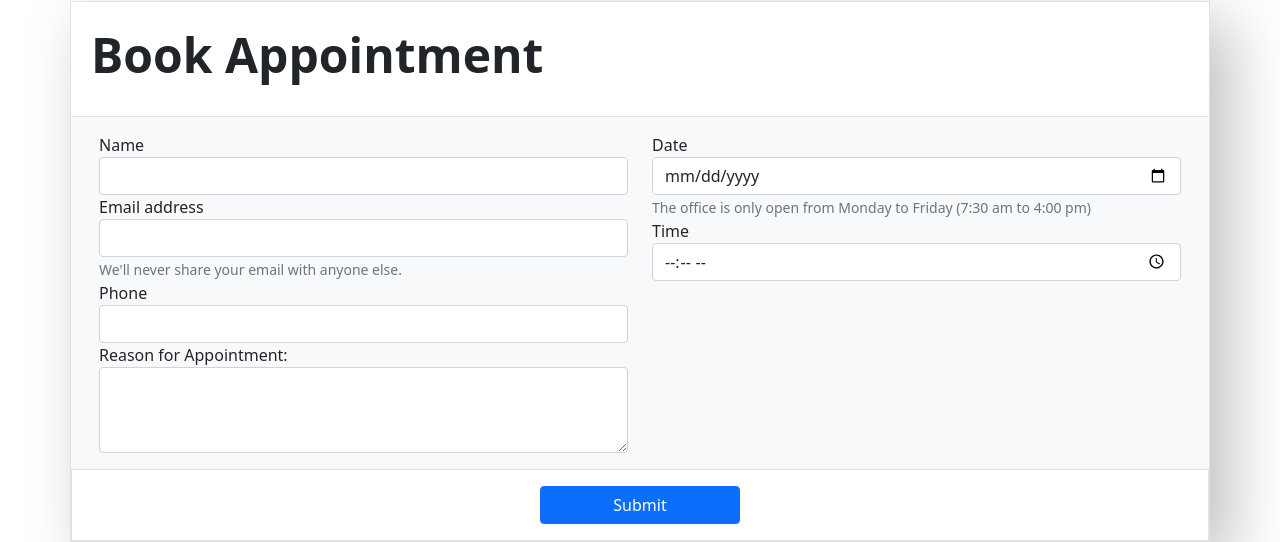
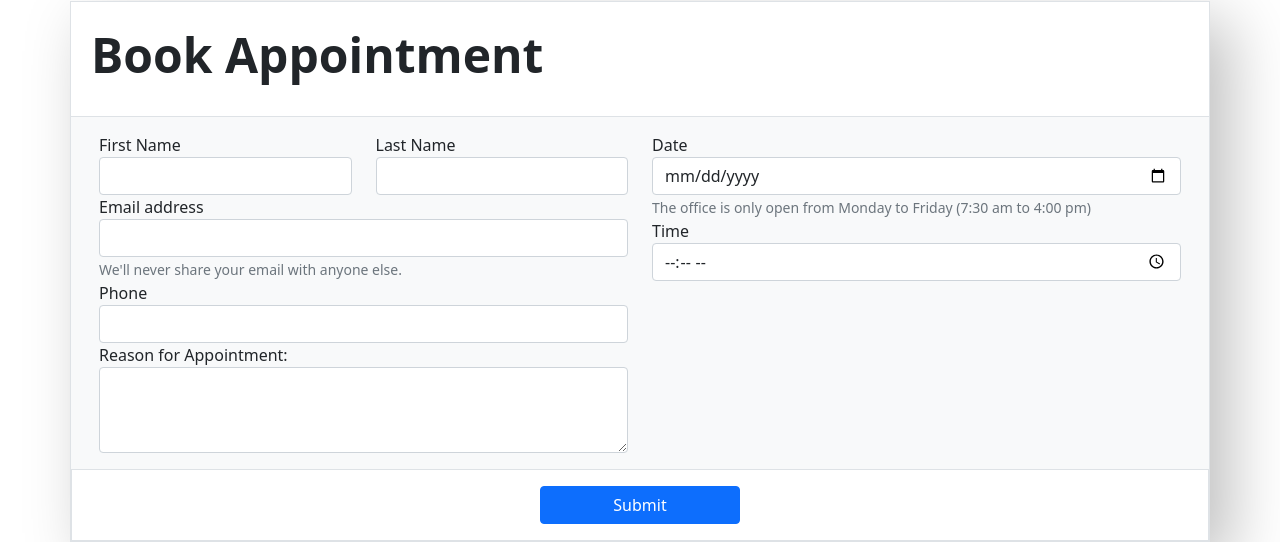
Before and after one commit to senttt/IT135_PHP_Project_Public, a PHP site: page /bookAppointment.php in a window 1280 px wide. Shown: the part 143-685 px from the top of the page. Run offline with PHP 8.4, Linux system fonts and the light colour scheme.

Commit message:
Add files via upload

```diff
--- a/bookAppointment.php
+++ b/bookAppointment.php
@@ -69,9 +69,19 @@
                 <div class="row bg-light p-3">
                     <div class="col-sm-6">
                         <form method="post">
+                            <div class="row bg-light p-0">
+                                <div class="col-sm-6">
                                     <div class="form-group">
-                                <label for="name">Name</label>
-                                <input type="text" class="form-control" id="name" name="name" required>
+                                        <label for="firstname">First Name</label>
+                                        <input type="text" class="form-control" id="firstname" name="firstname" required>
+                                    </div>
+                                </div>
+                                <div class="col-sm-6">
+                                    <div class="form-group">
+                                        <label for="lastname">Last Name</label>
+                                        <input type="text" class="form-control" id="lastname" name="lastname" required>
+                                    </div>
+                                </div>
                             </div>
                             <div class="form-group">
                                 <label for="email">Email address</label>
@@ -127,26 +137,33 @@
 
 		// GET FORM FOR DATABASE
         if ($_SERVER['REQUEST_METHOD'] == 'POST') {
-			$name = $_POST['name'];
+            $firstname = $_POST['firstname'];
+            $lastname = $_POST['lastname'];
             $email = $_POST['email'];
             $phone = $_POST['phone'];
             $Date = $_POST['Date'];
             $Time = $_POST['Time'];
             $message = $_POST['message'];
+
+            // check if required fields are empty
+            if (!empty($firstname) && !empty($lastname) &&!empty($email) && !empty($phone) && !empty($Date) && !empty($Time)) {
               //sql query
-			   $sql = "INSERT INTO booking (name, email, phone, date,time,message) VALUES ('$name', '$email', '$phone', '$Date','$Time','$message')";
+              $sql = "INSERT INTO booking (firstName, lastName, email, phone, date, time, message) VALUES ('$firstname', '$lastname', '$email', '$phone', '$Date', '$Time', '$message')";
 
               if ($conn->query($sql) === TRUE) {
                 echo "<script>alert('Appointment booked successfully');</script>";
               } else {
                 echo "Error: " . $sql . "<br>" . $conn->error;
               }
-
             } else {
-
+              echo "<script>alert('Please fill all required fields');</script>";
+            }
+          } else {
+            // form not submitted
           }
           // Close connection
           $conn->close();
+
         ?>
 		 <!-- GET FORM FOR DATABASE END -->
         </body>
```
Lines whose indentation alone changed are shown as unchanged.
